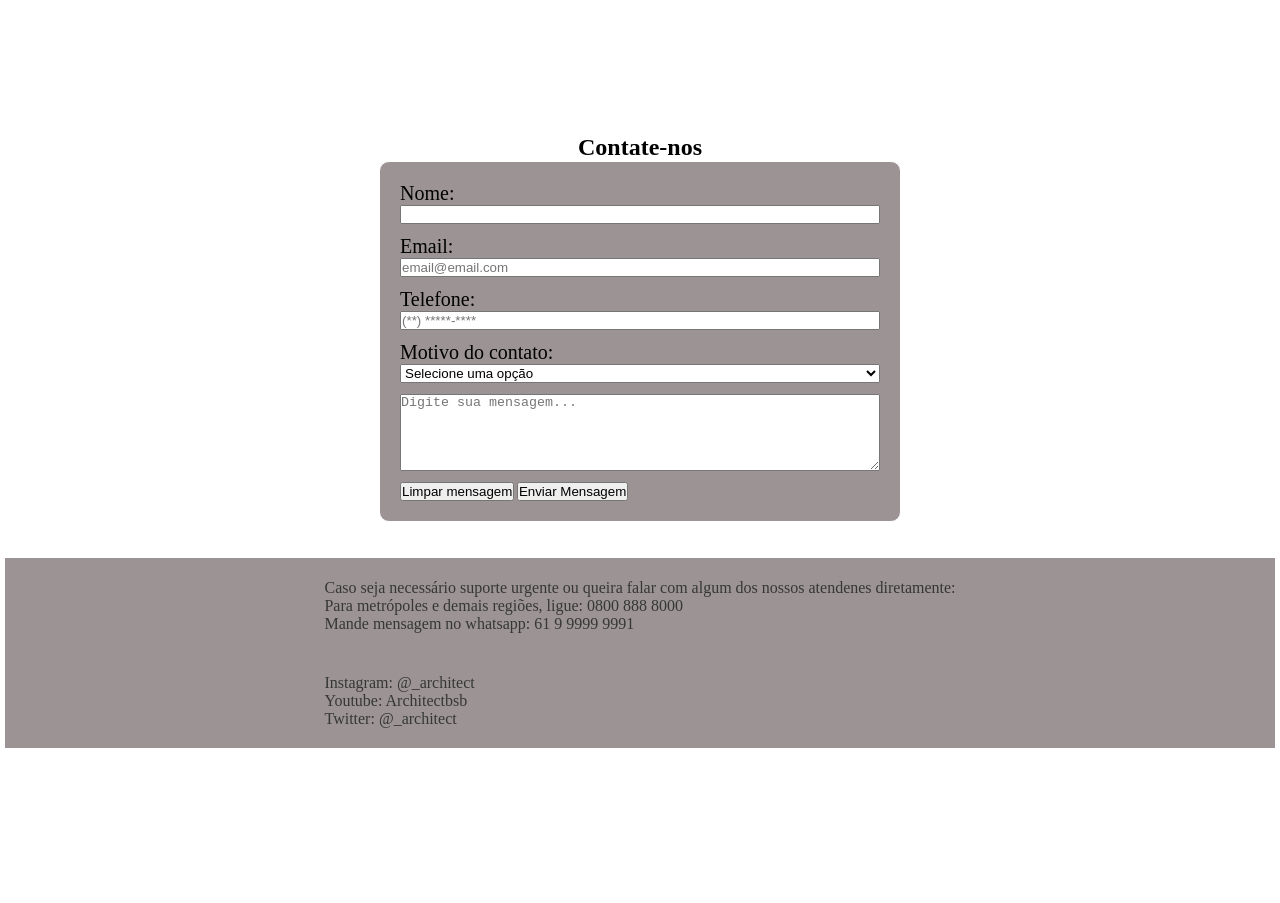
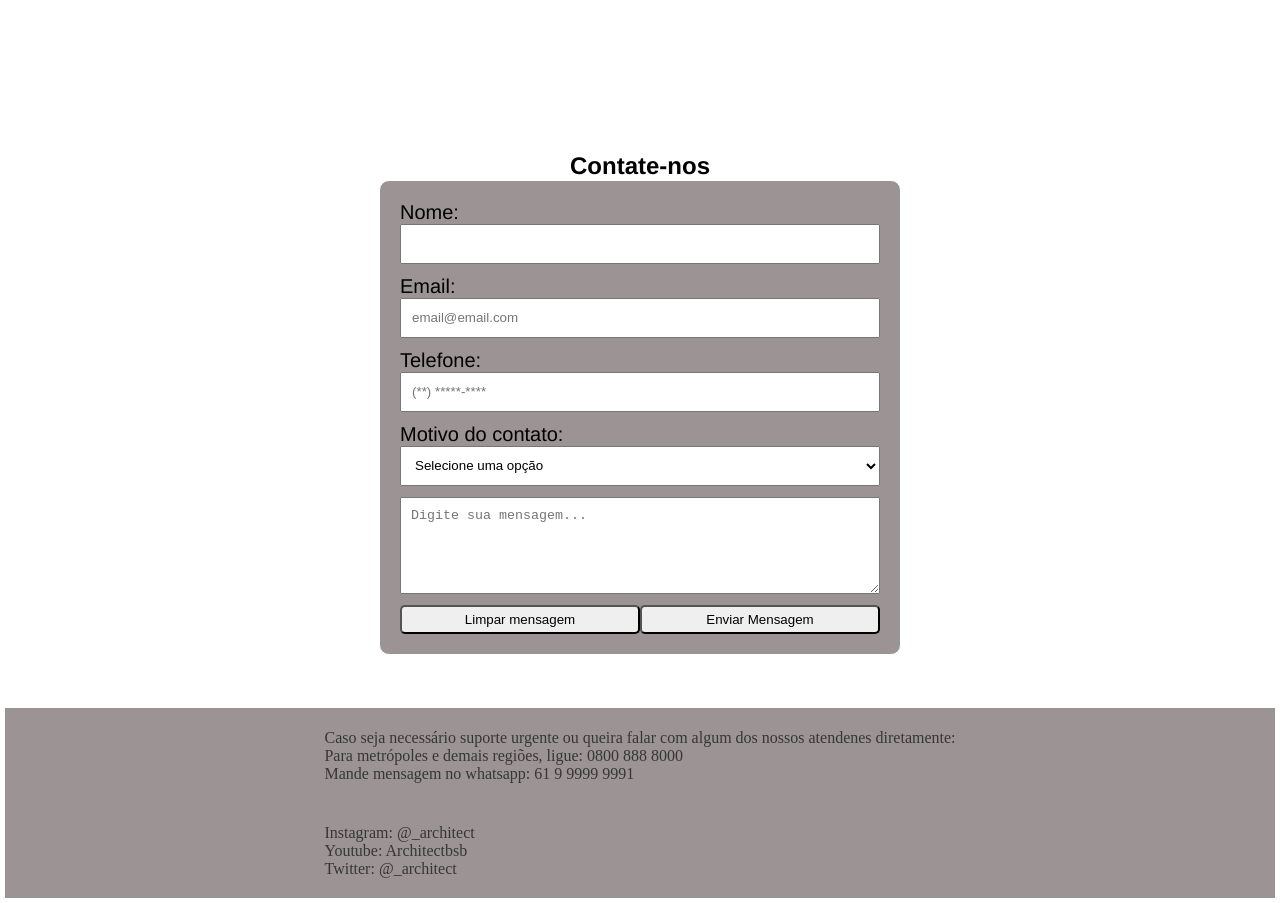
Before and after one commit to victorOliveira0/HTML_SiteArquitetura, a plain HTML site: page index.html in a window 1280 px wide. Shown: the part 1571-2474 px from the top of the page. Before the commit the page ends 2324 px from the top, so only its background shows below. Drawn offline with Linux system fonts and the light colour scheme.

Commit message:
Update style.css

```diff
--- a/css/style.css
+++ b/css/style.css
@@ -96,7 +96,6 @@ a{
     justify-content: space-around;
     align-content: center;
     width: 100%;
-    height: auto;
     padding: 100px 10px 30px 10px;
     text-align: center;
     font-family:'Trebuchet MS', 'Lucida Sans Unicode', 'Lucida Grande', 'Lucida Sans', Arial, sans-serif;
@@ -107,6 +106,7 @@ a{
     padding-bottom: 10px;
     width: 400px;
     transition-duration: 250ms;
+    border-radius: 20px;
 }
 
 .imageprojeto:hover{
@@ -189,6 +189,8 @@ html{
 }
 .contatenos{
     text-align: center;
+    height: 600px;
+    font-family:'Franklin Gothic Medium', 'Arial Narrow', Arial, sans-serif;
 }
 form{
     text-align: initial;
@@ -202,11 +204,30 @@ form{
 form label {
     font-size: 20px;
 }
+
+select, input{
+    height: 40px;
+    padding: 10px;
+}
+
+textarea{
+    padding: 10px;
+}
+
+.botoesForm{
+    display: flex;
+}
+
+.botao{
+    width: 50%;
+    padding: 5px;
+    text-align: center;
+    border-radius: 5px;
+    color: black;
+}
+
 .limpar{
-    text-align: center;
-    border-radius: 10px;
-    padding: 5px;
-    color: black;
+
 }
 .enviar{
     text-align: center;
```
